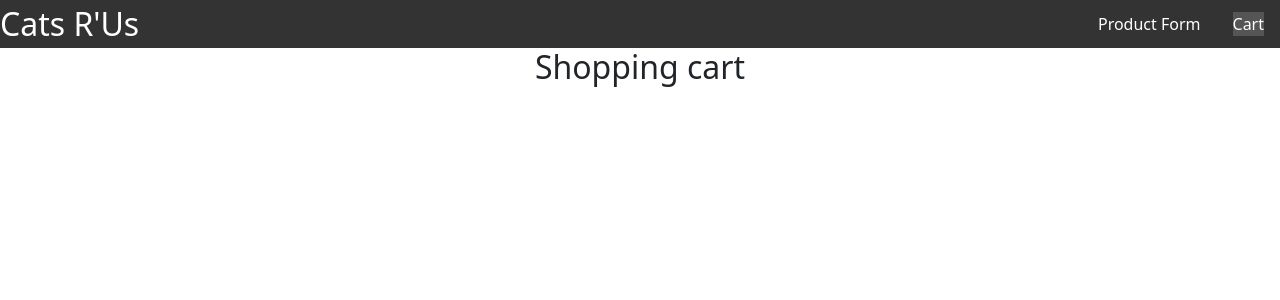
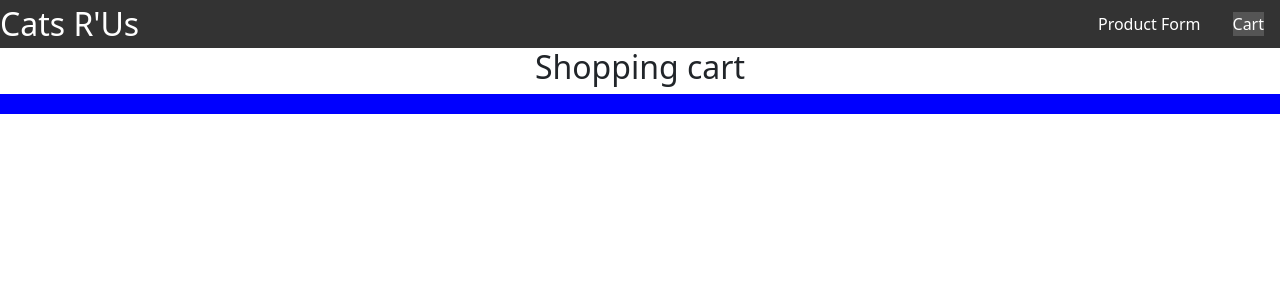
Before and after one commit to marwan820/phase-2-catprod, a React (Create React App) app: page /cart in a window 1280 px wide. Shown: the top 300 px of the page. Built offline with nearby package versions, Linux system fonts and the light colour scheme; data requests are answered from the project's data file.

Commit message:
added styling for cart

```diff
--- a/src/App.css
+++ b/src/App.css
@@ -63,7 +63,7 @@
     border: 5px solid blue;
     display: grid;
     grid-template-columns: 1fr 1fr 1 fr;
-    grid-template-rows: 1fr ;
+    grid-template-rows: 1fr 1fr ;
     column-gap:30px ;
     justify-items: space-evenly;
     /* flex-direction: row;
--- a/src/Shopping Cart/cart.css
+++ b/src/Shopping Cart/cart.css
@@ -1,13 +1,18 @@
 .shopping-cart-container{
-    height: 100vw;
-    display: grid;
-    grid-template-columns: 1 fr 1 fr 1 fr;
-    grid-template-rows: 1 fr 1 fr 1 fr  ;
-    /* border: 10px  solid blue; */
+    height: 100%;
+
+    display: flex;
+    flex-direction: row;
+    justify-content: space-evenly;
+     border: 10px  solid blue;
+     flex-wrap: wrap;
   }
 
 
 .cart-card{
-    grid-column-start: 2;
+  display: grid;
+  grid-template-columns: 2 fr 2 fr;
+  width: fit-content;
+  box-sizing: border-box;
     border: 10px solid red;
 }
```
